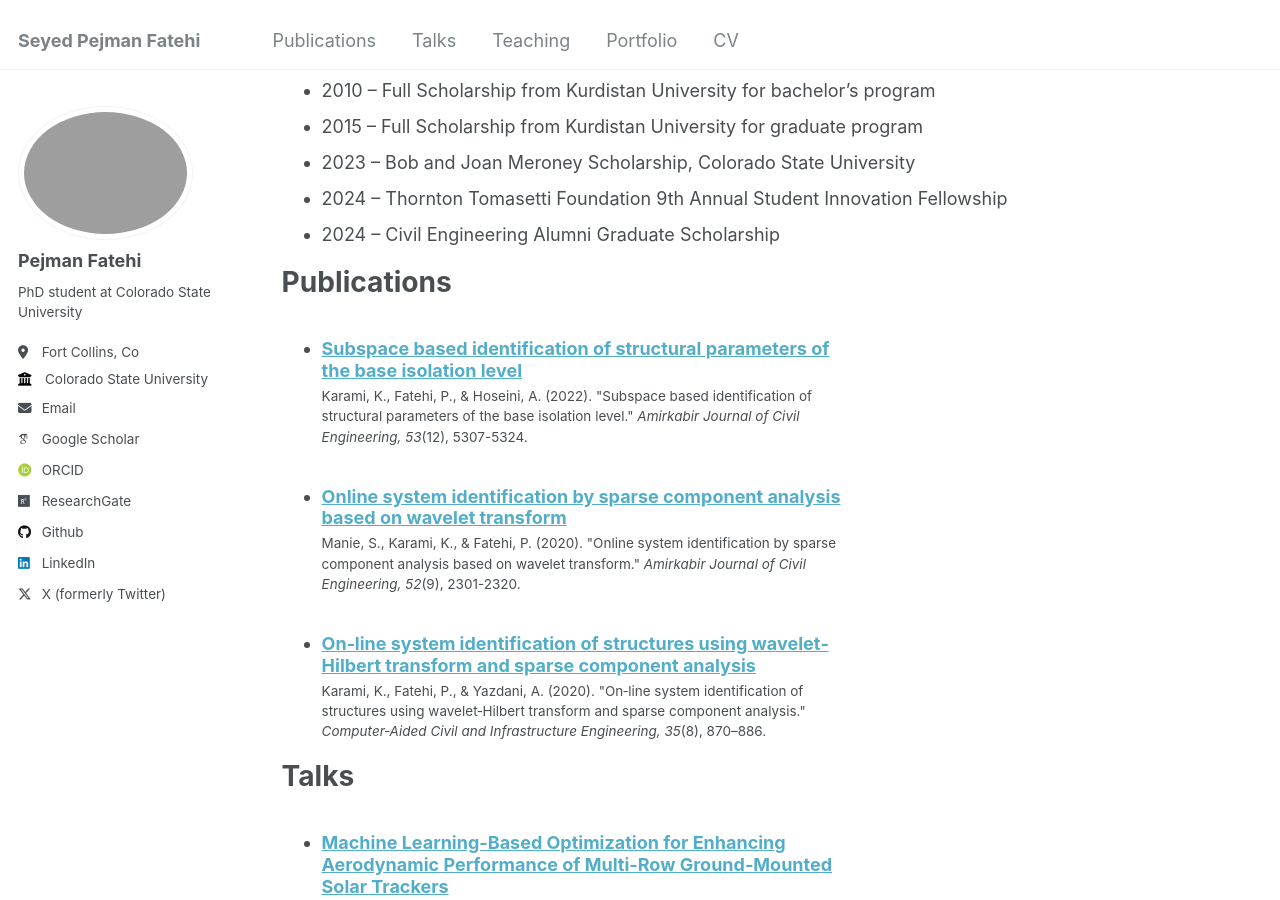
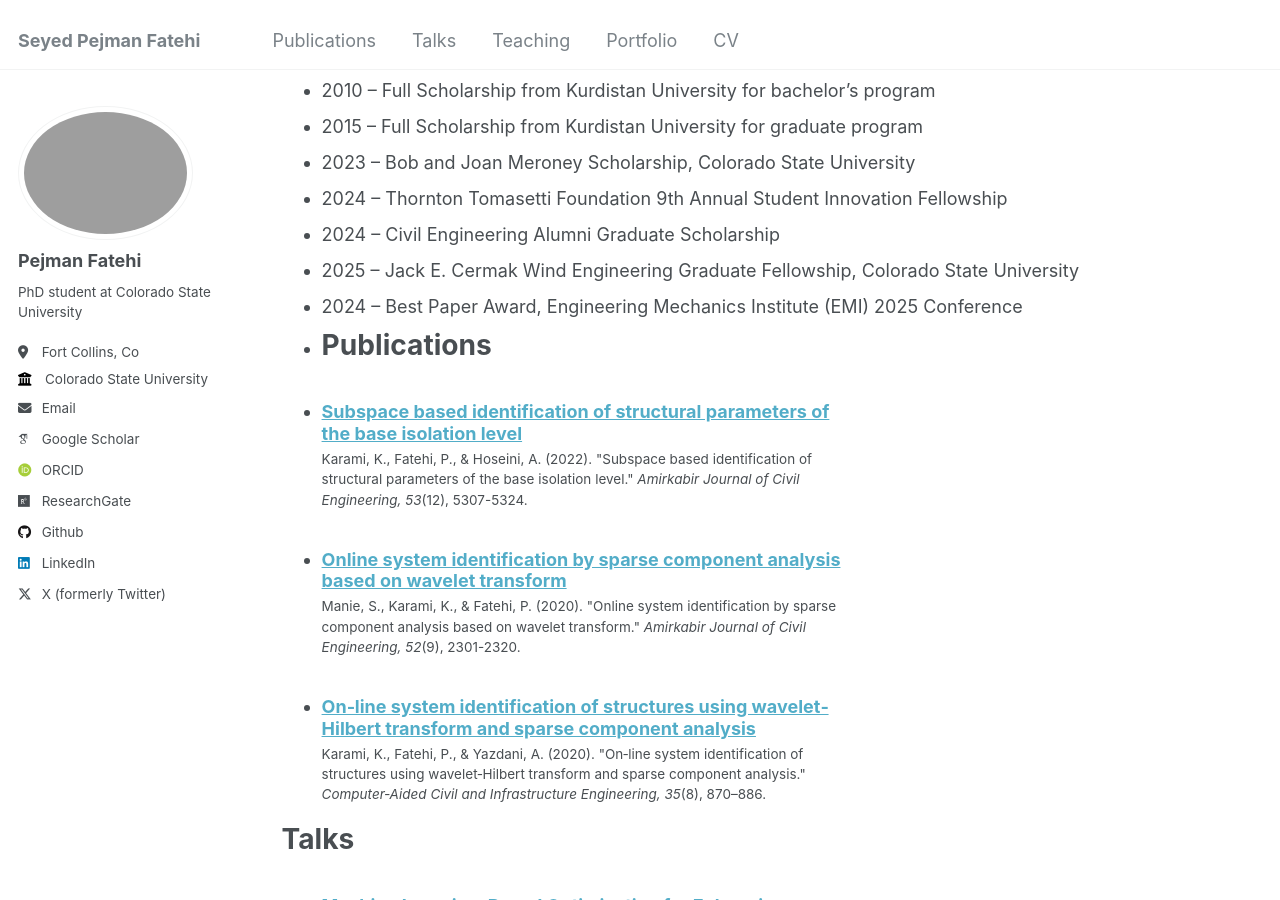
Before and after one commit to pejmanff/pejmanff.github.io, a Jekyll site: the page built from _pages/cv.md, in a window 1280 px wide and 900 px high, scrolled down 1604 px. Built offline with Jekyll 4.4.1, drawn with Linux system fonts in a browser that asks for light colours; some web fonts are replaced.

Commit message:
Update cv.md

```diff
--- a/_pages/cv.md
+++ b/_pages/cv.md
@@ -62,7 +62,9 @@ Awards & Honors
 * 2023 &ndash; Bob and Joan Meroney Scholarship, Colorado State University
 * 2024 &ndash; Thornton Tomasetti Foundation 9th Annual Student Innovation Fellowship
 * 2024 &ndash; Civil Engineering Alumni Graduate Scholarship
-
+* 2025 &ndash; Jack E. Cermak Wind Engineering Graduate Fellowship, Colorado State University
+* 2024 &ndash; Best Paper Award, Engineering Mechanics Institute (EMI) 2025 Conference
+*
 Publications
 ======
   <ul>{% for post in site.publications reversed %}
```
